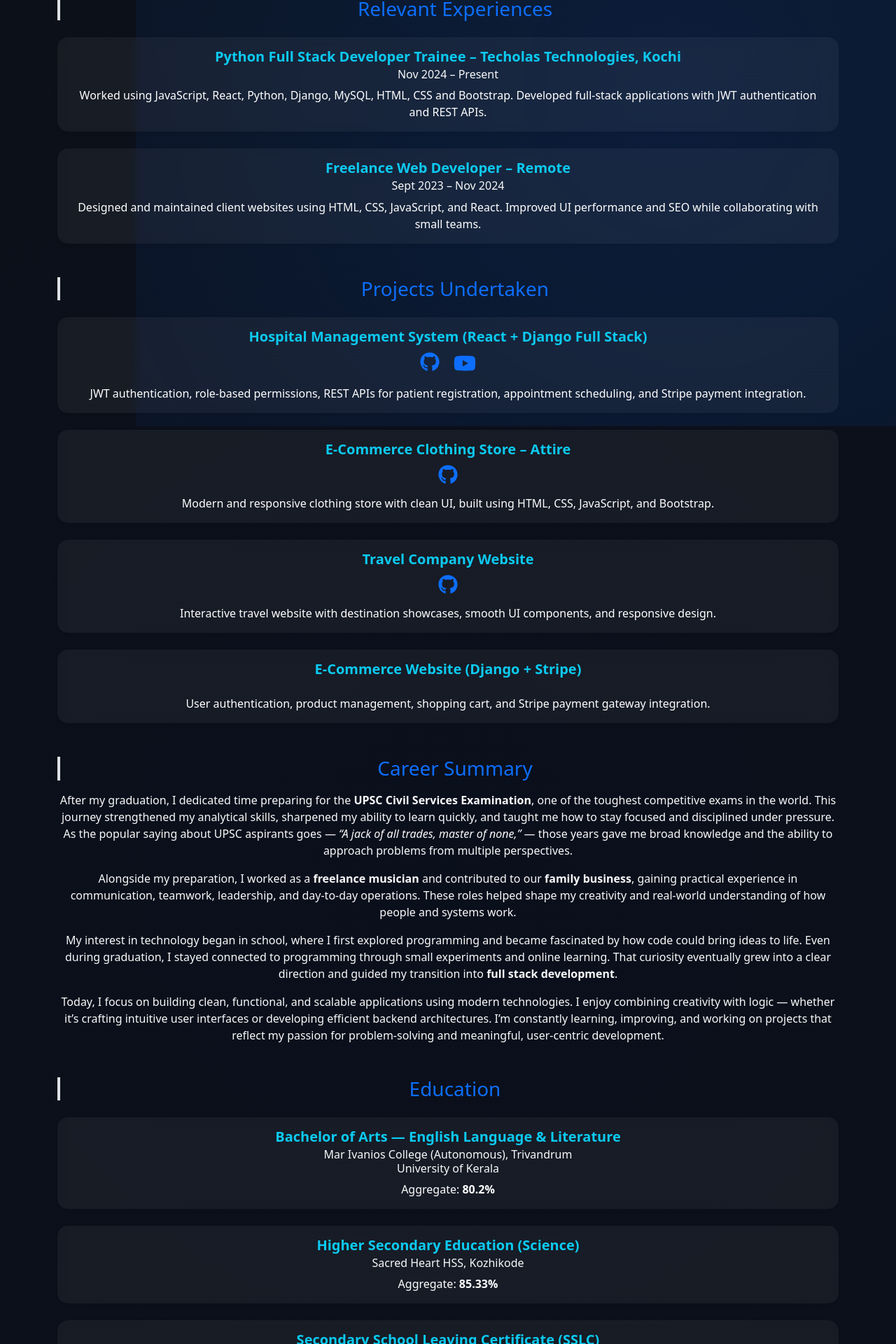
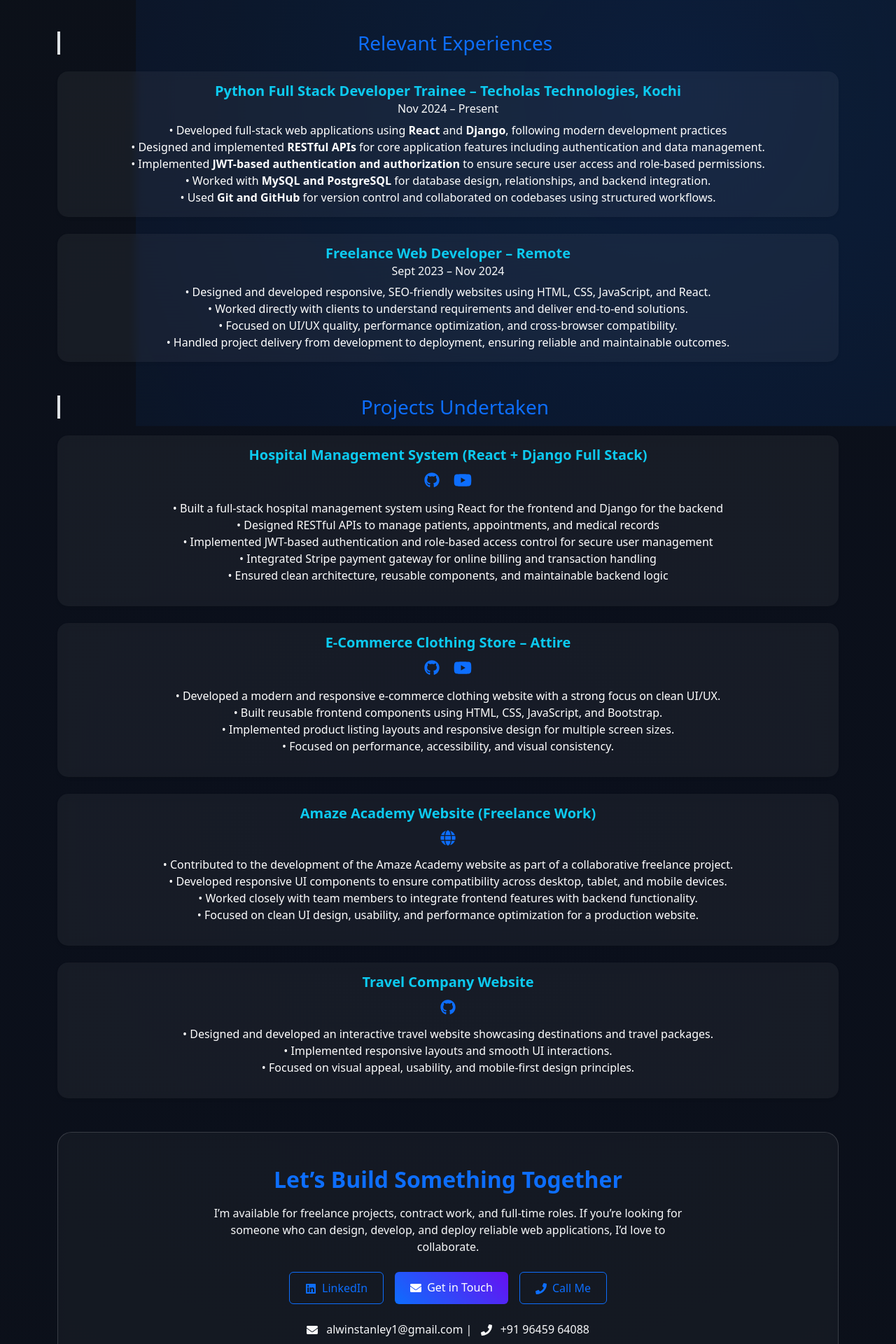
Before and after one commit to alwinjstanley/my_portfolio, a React (Create React App) app: page / in a window 1280 px wide. Shown: the part 870-2790 px from the top of the page at 70% size. Built offline with nearby package versions, Linux system fonts and the light colour scheme.

Commit message:
Update print statement from 'Hello' to 'Goodbye'

```diff
--- a/src/components/Portfolio.js
+++ b/src/components/Portfolio.js
@@ -2,6 +2,11 @@ import React, { useEffect, useRef } from "react";
 import { Container, Row, Col, Card, Badge, Button } from "react-bootstrap";
 import { motion } from "framer-motion";
 import { FaLinkedin, FaGithub, FaEnvelope, FaPhone, FaYoutube } from "react-icons/fa";
+import { FaAws } from "react-icons/fa";
+import { SiNetlify, SiRender, SiVercel, SiNginx } from "react-icons/si";
+import { FaGlobe } from "react-icons/fa";
+
+
 
 import {
   FaPython,
@@ -150,14 +155,12 @@ export default function Portfolio() {
     />
     <h1 className="fw-bold text-primary">Alwin Joseph Stanley</h1>
 
-    <p className="fs-5 text-light">
-      Python Full Stack Developer | React | Django | MySQL
+
+<p className="text-light mt-2">
+  Python Full Stack Developer | React | Django | MySQL | REST APIs | JWT | Cloud Deployment
 </p>
 
-    <p className="text-light">
-      <FaEnvelope className="me-2" /> alwinstanley1@gmail.com |{" "}
-      <FaPhone className="mx-2" /> +91 96459 64088
-    </p>
+
 
 <div className="d-flex justify-content-center gap-3 mt-3">
       <Button
@@ -182,6 +185,8 @@ export default function Portfolio() {
         <FaGithub className="me-2" /> GitHub
       </Button>
     </div>
+
+
   </motion.div>
 </section>
 
@@ -196,8 +201,20 @@ export default function Portfolio() {
 >
   <h3 className="border-start border-4 ps-3 mb-3 text-primary">Introduction</h3>
   <p className="text-light">
-    Hi, I’m Alwin Stanley — a motivated Python Full Stack Developer skilled in React and Django, with hands-on experience building responsive, secure, and scalable web applications. I’m passionate about solving real-world problems through clean code, strong logic, and continuous learning. I love creating user-focused, efficient solutions and enjoy working in collaborative environments where ideas can grow into meaningful products.
+  I’m a Python Full Stack Developer specializing in building end-to-end web applications
+  using React and Django. I help individuals, startups, and businesses turn ideas into
+  reliable, scalable products — from clean user interfaces to secure backend systems
+  and production-ready deployments.
 </p>
+
+<p className="text-light">
+  My work includes frontend development, REST API design, authentication, database
+  integration, and cloud deployment. I focus on writing clean, maintainable code and
+  delivering solutions that are practical, efficient, and user-focused.
+</p>
+
+
+
 </motion.div>
 
 
@@ -231,6 +248,12 @@ export default function Portfolio() {
       { name: "VS Code", icon: <VscVscode size={20} /> },
       { name: "PyCharm", icon: <SiPycharm size={20} /> },
       { name: "Postman", icon: <SiPostman size={20} /> },
+      { name: "AWS", icon: <FaAws size={20} /> },
+      { name: "Netlify", icon: <SiNetlify size={20} /> },
+      { name: "Render", icon: <SiRender size={20} /> },
+      { name: "Vercel", icon: <SiVercel size={20} /> },
+      { name: "Nginx", icon: <SiNginx size={20} /> },
+
     ].map((skill, i) => (
       <Col xs="auto" key={i}>
         <Badge
@@ -288,9 +311,18 @@ export default function Portfolio() {
             Nov 2024 – Present
           </Card.Subtitle>
           <Card.Text>
-            Worked using JavaScript, React, Python,
-            Django, MySQL, HTML, CSS and Bootstrap. Developed full-stack applications with JWT
-            authentication and REST APIs.
+
+    • Developed full-stack web applications using <strong>React</strong> and
+      <strong> Django</strong>, following modern development practices <br/>
+    • Designed and implemented <strong>RESTful APIs</strong> for core application
+      features including authentication and data management. <br/>
+    • Implemented <strong>JWT-based authentication and authorization</strong> to
+      ensure secure user access and role-based permissions. <br/>
+    • Worked with <strong>MySQL and PostgreSQL</strong> for database design,
+      relationships, and backend integration. <br/>
+     •  Used <strong>Git and GitHub</strong> for version control and collaborated on
+      codebases using structured workflows. <br/>
+
 </Card.Text>
         </Card.Body>
       </Card>
@@ -315,10 +347,16 @@ export default function Portfolio() {
             Sept 2023 – Nov 2024
           </Card.Subtitle>
           <Card.Text>
-            Designed and maintained client websites using HTML, CSS,
-            JavaScript, and React. Improved UI performance and SEO while collaborating
-            with small teams.
+      • Designed and developed responsive, SEO-friendly websites
+      using HTML, CSS, JavaScript, and React. <br/>
+      • Worked directly with clients to understand requirements and deliver
+      end-to-end solutions. <br/>
+      • Focused on UI/UX quality, performance optimization, and
+      cross-browser compatibility. <br/>
+      • Handled project delivery from development to deployment, ensuring
+      reliable and maintainable outcomes. <br/>
 </Card.Text>
+
         </Card.Body>
       </Card>
     </Col>
@@ -345,26 +383,67 @@ export default function Portfolio() {
         title: "Hospital Management System (React + Django Full Stack)",
         github: "https://github.com/alwinjstanley/Hospital_Management",
         video: "https://youtu.be/UTepUEcdsy4?si=QZ9C0WGQivwIk4To",
-        desc: "JWT authentication, role-based permissions, REST APIs for patient registration, appointment scheduling, and Stripe payment integration."
+        desc:  [
+  <p> • Built a full-stack hospital management system using React for the frontend and Django for the backend <br/>
+     • Designed RESTful APIs to manage patients, appointments, and medical records <br/>
+   • Implemented JWT-based authentication and role-based access control for secure user management <br/>
+   • Integrated Stripe payment gateway for online billing and transaction handling  <br/>
+   • Ensured clean architecture, reusable components, and maintainable backend logic </p>
+]
       },
       {
         title: "E-Commerce Clothing Store – Attire",
         github: "https://github.com/alwinjstanley/ATTIRE-ECOM",
+        video: "https://youtu.be/Zc_5BOlPmJA",
+        desc: <p>• Developed a modern and responsive e-commerce clothing website with a strong
+        focus on clean UI/UX.
+        <br />
+
+        • Built reusable frontend components using HTML, CSS, JavaScript, and
+        Bootstrap.
+        <br />
+
+        • Implemented product listing layouts and responsive design for multiple
+        screen sizes.
+        <br />
+
+        • Focused on performance, accessibility, and visual consistency.
+        </p>
+      },
+      {
+  title: "Amaze Academy Website (Freelance Work)",
+  github: "https://theamazeacademy.com/",
   video: null,
-        desc: "Modern and responsive clothing store with clean UI, built using HTML, CSS, JavaScript, and Bootstrap."
+  isLiveSite: true,
+  desc: (
+    <p>
+      • Contributed to the development of the Amaze Academy website as part of a collaborative freelance project.
+      <br />
+
+      • Developed responsive UI components to ensure compatibility across desktop, tablet, and mobile devices.
+      <br />
+
+      • Worked closely with team members to integrate frontend features with backend functionality.
+      <br />
+
+      • Focused on clean UI design, usability, and performance optimization for a production website.
+    </p>
+  )
 },
       {
         title: "Travel Company Website",
         github: "https://github.com/alwinjstanley/TRAVELS-UI",
         video: null,
-        desc: "Interactive travel website with destination showcases, smooth UI components, and responsive design."
-      },
-      {
-        title: "E-Commerce Website (Django + Stripe)",
-        github: null,
-        video: null,
-        desc: "User authentication, product management, shopping cart, and Stripe payment gateway integration."
-      }
+        desc: <p> • Designed and developed an interactive travel website showcasing destinations
+        and travel packages.
+        <br />
+
+        • Implemented responsive layouts and smooth UI interactions.
+        <br />
+
+        • Focused on visual appeal, usability, and mobile-first design principles.</p>}
+
+
     ].map((p, i) => (
       <Col md={12} key={i}>
         <Card
@@ -398,9 +477,10 @@ export default function Portfolio() {
     rel="noopener noreferrer"
     className="project-icon"
   >
-                  <FaGithub size={28} />
+    {p.isLiveSite ? <FaGlobe size={22} /> : <FaGithub size={22} />}
   </a>
 )}
+
 
               {p.video && (
                 <a
@@ -409,7 +489,7 @@ export default function Portfolio() {
                   rel="noopener noreferrer"
                   className="project-icon"
                 >
-                  <FaYoutube size={32} />
+                  <FaYoutube size={26} />
                 </a>
               )}
             </div>
@@ -437,149 +517,81 @@ export default function Portfolio() {
   `}</style>
 </motion.div>
 
-{/* Career Summary */}
+{/* Call To Action */}
 <motion.div
-  id="summary"
-  className="mb-5"
-  initial={{ opacity: 0 }}
-  animate={{ opacity: 1 }}
-  transition={{ delay: 0.15 }}
+  id="contact"
+  className="text-center my-5 py-5"
+  initial={{ opacity: 0, y: 30 }}
+  animate={{ opacity: 1, y: 0 }}
+  transition={{ duration: 0.6 }}
+  style={{
+    background: "rgba(255, 255, 255, 0.04)",
+    borderRadius: "20px",
+    border: "1px solid rgba(255,255,255,0.15)",
+    backdropFilter: "blur(6px)",
+  }}
 >
-  <h3 className="border-start border-4 ps-3 mb-3 text-primary">
-    Career Summary
-  </h3>
+  <h2 className="text-primary fw-bold mb-3">
+    Let’s Build Something Together
+  </h2>
 
-  <p className="text-light">
-    After my graduation, I dedicated time preparing for the
-    <strong> UPSC Civil Services Examination</strong>, one of the toughest
-    competitive exams in the world. This journey strengthened my analytical
-    skills, sharpened my ability to learn quickly, and taught me how to stay
-    focused and disciplined under pressure. As the popular saying about UPSC
-    aspirants goes — <em>“A jack of all trades, master of none,”</em> — those
-    years gave me broad knowledge and the ability to approach problems from
-    multiple perspectives.
+  <p className="text-light mb-4" style={{ maxWidth: "700px", margin: "0 auto" }}>
+    I’m available for freelance projects, contract work, and full-time roles.
+    If you’re looking for someone who can design, develop, and deploy
+    reliable web applications, I’d love to collaborate.
   </p>
 
+
+  <div className="d-flex justify-content-center gap-3 flex-wrap">
+
+    <Button
+    variant="outline-primary"
+    href="https://www.linkedin.com/in/alwinjstanley/"
+    target="_blank"
+    style={{
+      padding: "10px 22px",
+      fontSize: "1rem",
+    }}
+  >
+    <FaLinkedin className="me-2" />
+    LinkedIn
+  </Button>
+  <Button
+    href="mailto:alwinstanley1@gmail.com"
+    style={{
+      background: "linear-gradient(45deg, #0d6efd, #6610f2)",
+      border: "none",
+      padding: "10px 22px",
+      fontSize: "1rem",
+    }}
+  >
+    <FaEnvelope className="me-2" />
+    Get in Touch
+  </Button>
+
+  <Button
+    variant="outline-primary"
+    href="tel:+919645964088"
+    style={{
+      padding: "10px 22px",
+      fontSize: "1rem",
+    }}
+  >
+    <FaPhone className="me-2" />
+    Call Me
+  </Button>
+
+
+</div>
+<br/>
  <p className="text-light">
-    Alongside my preparation, I worked as a <strong>freelance musician </strong>
-     and contributed to our <strong>family business</strong>, gaining practical
-    experience in communication, teamwork, leadership, and day-to-day
-    operations. These roles helped shape my creativity and real-world
-    understanding of how people and systems work.
+      <FaEnvelope className="me-2" /> alwinstanley1@gmail.com |{" "}
+      <FaPhone className="mx-2" /> +91 96459 64088
     </p>
 
-  <p className="text-light">
-    My interest in technology began in school, where I first explored
-    programming and became fascinated by how code could bring ideas to life.
-    Even during graduation, I stayed connected to programming through small
-    experiments and online learning. That curiosity eventually grew into a
-    clear direction and guided my transition into <strong>full stack
-    development</strong>.
-  </p>
-
-  <p className="text-light">
-    Today, I focus on building clean, functional, and scalable applications
-    using modern technologies. I enjoy combining creativity with logic —
-    whether it’s crafting intuitive user interfaces or developing efficient
-    backend architectures. I’m constantly learning, improving, and working on
-    projects that reflect my passion for problem-solving and meaningful,
-    user-centric development.
-  </p>
 </motion.div>
 
 
-        {/* Education */}
-<motion.div
-  id="education"
-  className="mb-5"
-  initial={{ opacity: 0 }}
-  animate={{ opacity: 1 }}
-  transition={{ delay: 0.65 }}
->
-  <h3 className="border-start border-4 ps-3 mb-4 text-primary">
-    Education
-  </h3>
-
-  <Row className="gy-4">
-
-    <Col md={12}>
-      <Card
-        className="shadow-sm border-0 hover-zoom"
-        style={{
-          borderRadius: "15px",
-          background: "rgba(255, 255, 255, 0.05)",
-          color: "#fff",
-          border: "1px solid rgba(255, 255, 255, 0.2)",
-          backdropFilter: "blur(6px)",
-        }}
-      >
-        <Card.Body>
-          <Card.Title className="fw-bold text-info">
-            Bachelor of Arts — English Language & Literature
-          </Card.Title>
-          <Card.Subtitle className="mb-2 text-light">
-            Mar Ivanios College (Autonomous), Trivandrum
-            <br /> University of Kerala
-          </Card.Subtitle>
-          <Card.Text>
-            Aggregate: <strong>80.2%</strong>
-          </Card.Text>
-        </Card.Body>
-      </Card>
-    </Col>
-
-    <Col md={12}>
-      <Card
-        className="shadow-sm border-0 hover-zoom"
-        style={{
-          borderRadius: "15px",
-          background: "rgba(255, 255, 255, 0.05)",
-          color: "#fff",
-          border: "1px solid rgba(255, 255, 255, 0.2)",
-          backdropFilter: "blur(6px)",
-        }}
-      >
-        <Card.Body>
-          <Card.Title className="fw-bold text-info">
-            Higher Secondary Education (Science)
-          </Card.Title>
-          <Card.Subtitle className="mb-2 text-light">
-            Sacred Heart HSS, Kozhikode
-          </Card.Subtitle>
-          <Card.Text>
-            Aggregate: <strong>85.33%</strong>
-          </Card.Text>
-        </Card.Body>
-      </Card>
-    </Col>
-
-    <Col md={12}>
-      <Card
-        className="shadow-sm border-0 hover-zoom"
-        style={{
-          borderRadius: "15px",
-          background: "rgba(255, 255, 255, 0.05)",
-          color: "#fff",
-          border: "1px solid rgba(255, 255, 255, 0.2)",
-          backdropFilter: "blur(6px)",
-        }}
-      >
-        <Card.Body>
-          <Card.Title className="fw-bold text-info">
-            Secondary School Leaving Certificate (SSLC)
-          </Card.Title>
-          <Card.Subtitle className="mb-2 text-light">
-            Infant Jesus EMS, Kozhikode
-          </Card.Subtitle>
-          <Card.Text>
-            Aggregate: <strong>95%</strong>
-          </Card.Text>
-        </Card.Body>
-      </Card>
-    </Col>
-
-  </Row>
-</motion.div>
 
 
  {/* Certifications & Achievements */}
@@ -591,17 +603,14 @@ export default function Portfolio() {
   transition={{ delay: 0.6 }}
 >
   <h3 className="border-start border-4 ps-3 mb-4 text-primary">
-    Certifications & Achievements
+    Certifications & Other Achievements
   </h3>
 
   <Row className="gy-4">
 
     {/* Certifications */}
     {[
-      {
-        title: "Python Full Stack Development Certificate",
-        desc: "Techolas Technologies, Kochi",
-      },
+
       {
         title: "National Council for Technology and Training (NACTET)",
         desc: "Python Full Stack Development",
@@ -613,6 +622,10 @@ export default function Portfolio() {
       {
         title: "IELTS – Overall 8.0 Band (No band below 7)",
         desc: "Cambridge University",
+      },
+      {
+        title: "Python Full Stack Development Certificate",
+        desc: "Techolas Technologies, Kochi",
       }
     ].map((item, i) => (
       <Col md={12} key={i}>
@@ -653,7 +666,7 @@ export default function Portfolio() {
             Kerala PSC Rank Holder
           </Card.Title>
           <Card.Text>
-            Ranked for the post of Assistant, Kerala Administrative Tribunal (KAT).
+             Assistant, Kerala Administrative Tribunal (KAT).
           </Card.Text>
         </Card.Body>
       </Card>
@@ -672,9 +685,9 @@ export default function Portfolio() {
         }}
       >
         <Card.Body>
-          <Card.Title className="fw-bold text-info">Music Performance</Card.Title>
+          <Card.Title className="fw-bold text-info">Freelance Musician</Card.Title>
           <Card.Text>
-            Professional keyboard artist; performed with various playback singers, and has extensive live stage experience.
+            Skilled in Piano and Drums; performed with various playback singers and artists.
           </Card.Text>
         </Card.Body>
       </Card>
@@ -692,15 +705,6 @@ export default function Portfolio() {
           backdropFilter: "blur(6px)",
         }}
       >
-        <Card.Body>
-          <Card.Title className="fw-bold text-info">
-            Arts Fest & Orchestra Awards
-          </Card.Title>
-          <Card.Text>
-            2× Second Prize in ‘Orchestra’ – Inter-College Arts Fest, University of Kerala.
-            Also represented at the 55th Kerala State School Arts Festival (Keyboard – Orchestra).
-          </Card.Text>
-        </Card.Body>
       </Card>
     </Col>
 
```
Lines whose indentation alone changed are shown as unchanged.
